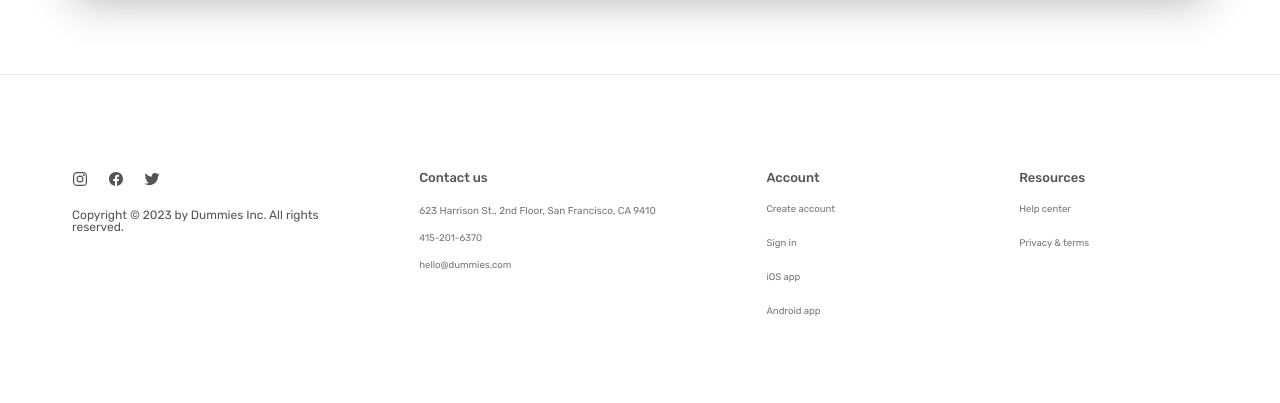
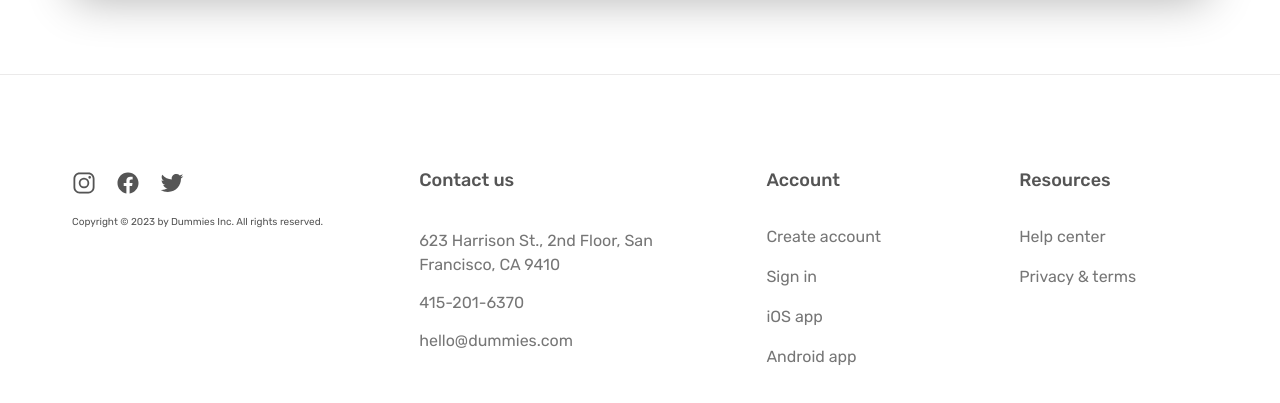
Before and after one commit to mikemonari/For-dummies, a plain HTML site: page index.html in a window 1280 px wide. Shown: the part 2032-2435 px from the top of the page. Drawn offline with nearby package versions, Linux system fonts and the light colour scheme; a web font is replaced by a local one.

Commit message:
footer update

```diff
--- a/style.css
+++ b/style.css
@@ -517,33 +517,33 @@ body {
 }
 .copyright {
   margin-top: 2rem;
-  font-size: 12px;
+  /* font-size: 12px; */
 }
 .logo-icon {
-  height: 1.6rem;
-  width: 1.6rem;
+  height: 2.4rem;
+  width: 2.4rem;
   color: #555;
 }
 .contacts {
-  font-size: 1rem;
+  font-size: 1.6rem;
   font-style: normal;
   line-height: 1.5;
 }
 .contacts p {
-  font-size: 1rem;
+  font-size: 1.6rem;
   font-weight: 400;
   color: #767676;
-  margin-bottom: 1.2rem;
+  margin-bottom: 1.4rem;
 }
 .contacts:link,
 .contacts:visited {
   text-decoration: none;
 }
 .footer-heading {
-  font-size: 1.3rem;
+  font-size: 1.8rem;
   /* line-height: 1.5; */
   font-weight: 500;
-  margin-bottom: 2rem;
+  margin-bottom: 4rem;
 }
 .footer-nav {
   list-style: none;
@@ -554,7 +554,7 @@ body {
 .footer-link:link,
 .footer-link:visited {
   text-decoration: none;
-  font-size: 0.96rem;
+  font-size: 1.6rem;
   font-weight: 400;
   color: #767676;
   transition: all 0.3s;
```
